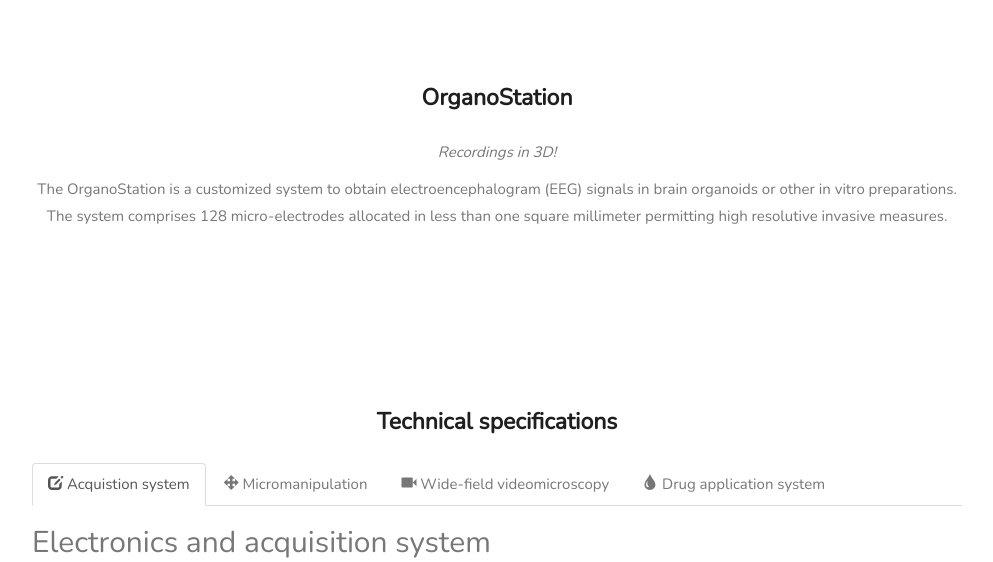
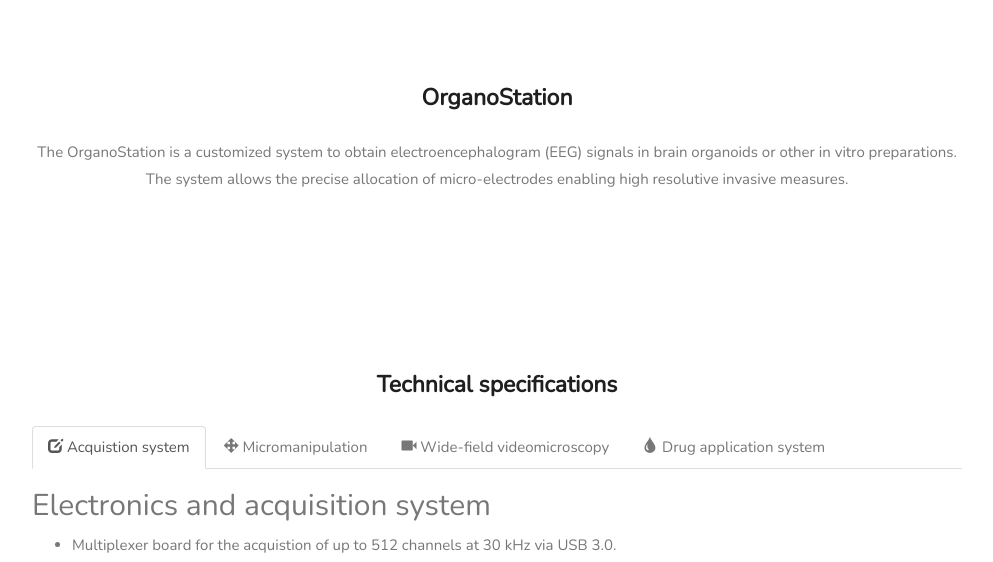
Before and after one commit to JoseGuzman/organostation, a Flask app: template templates/index.html in a window 1280 px wide. Shown: the part 804-1366 px from the top of the page, without its empty margins (143-1136 px from the left). Run offline with Flask 3, Linux system fonts and the light colour scheme; the template is opened without the code that fills it, so the values that code supplies are empty; some libraries are stand-ins or nearby versions.

Commit message:
update message

```diff
--- a/templates/index.html
+++ b/templates/index.html
@@ -21,7 +21,7 @@
     <!-- 1. OrganoStation intro -->
     <div class="item active">
         <img src="{{ url_for('static', filename='/img/background.jpg') }}"
-           style="width: 1300px; height: 800px" />
+        style="width: 1300px; height: 800px" />
         <div class="carousel-caption">
             <h2>OrganoStation</h2>
             <p>A multi-recording system for in vitro preparations</p>
@@ -31,7 +31,7 @@
     <!-- 2. Wide-field fluorescence imaging -->
     <div class="item">
         <img src="{{ url_for('static', filename='/img/zoom.jpg')}}"
-           style="width: 1300px; height: 800px" />
+        style="width: 1300px; height: 800px" />
         <div class="carousel-caption">
             <h2>Wide-field imaging</h2>
             <p>Infra-red imaging.</p>
@@ -41,7 +41,7 @@
     <!-- 3. Mechanical components -->
     <div class="item">
         <img src="{{ url_for('static', filename='/img/zoom.jpg')}}"
-           style="width: 1300px; height: 800px" />
+        style="width: 1300px; height: 800px" />
         <div class="carousel-caption">
             <h2>Precisse location</h2>
             <p>Low-noise acquistion.</p>
@@ -51,7 +51,7 @@
     <!-- 4. Optogenetics -->
     <div class="item">
         <img src="{{ url_for('static', filename='/img/opticfiber.gif')}}"
-           style="width: 1300px; height: 800px" />
+        style="width: 1300px; height: 800px" />
         <div class="carousel-caption">
             <h2>Optogenetics</h2>
             <p>Optosimulation!</p>
@@ -61,7 +61,7 @@
     <!-- 5. Drug application -->
     <div class="item">
         <img src="{{ url_for('static', filename='/img/optogenetics.jpg')}}"
-           style="width: 1300px; height: 800px" />
+        style="width: 1300px; height: 800px" />
         <div class="carousel-caption">
             <h2>Drug application</h2>
             <p>Even though the traffic was a mess, we had the best time playing at Venice Beach!</p>
@@ -85,10 +85,9 @@
 <!------------------------------------------------------------------------------>
 <div id="band" class="container text-center">
     <h1>OrganoStation</h1>
-    <p><em>Recordings in 3D!</em></p>
     <p>The OrganoStation is a customized system to obtain electroencephalogram (EEG) signals in
-        brain organoids or other in vitro preparations. The system comprises 128 micro-electrodes
-        allocated in less than one square millimeter permitting high resolutive invasive measures.
+        brain organoids or other in vitro preparations. The system allows the
+        precise allocation of micro-electrodes enabling high resolutive invasive measures.
     <p>
 </div>
 
```
